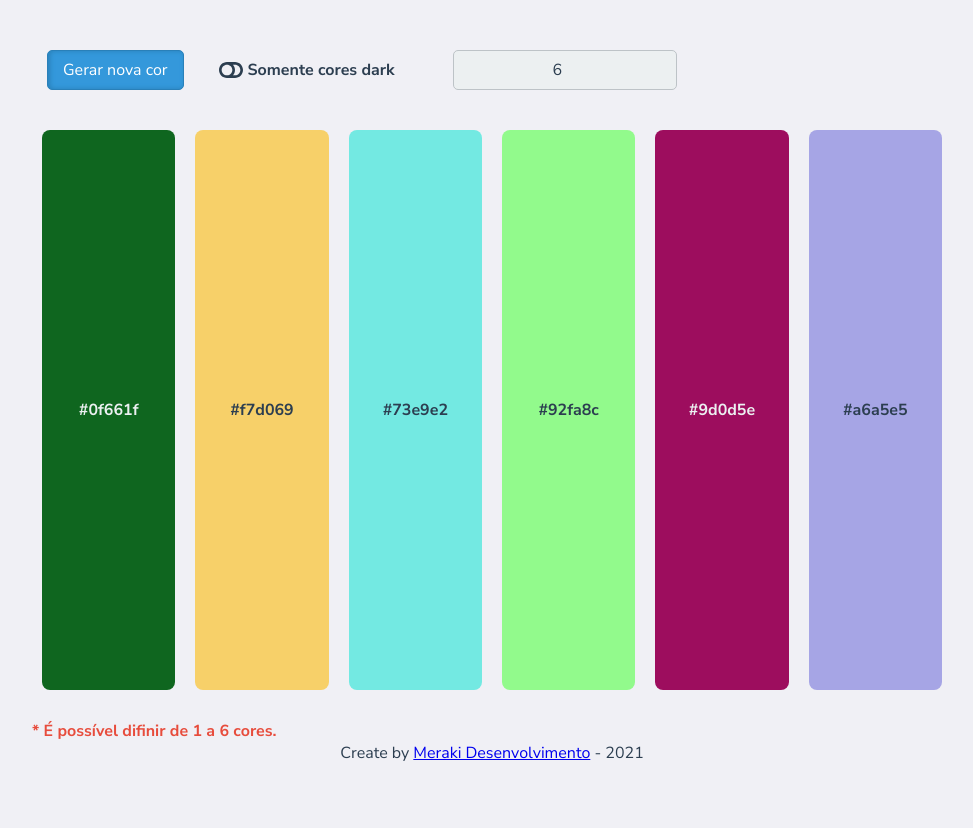
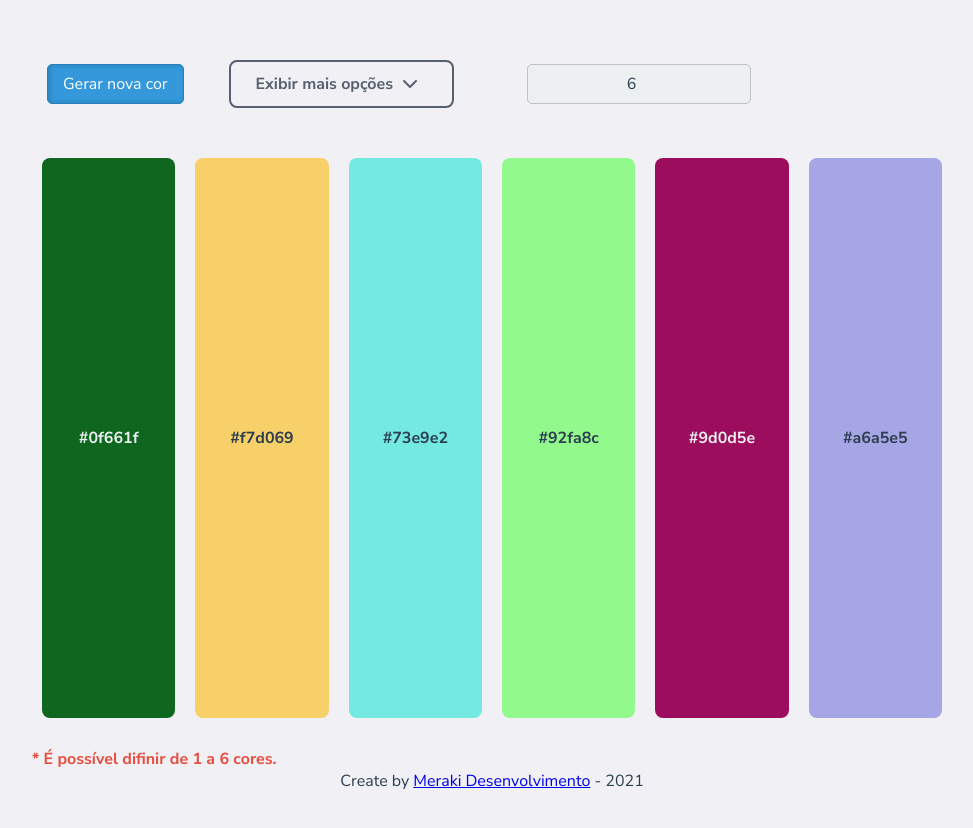
Before and after one commit to ajjunior33/the-colors, a React (Create React App) app: page / in a window 1280 px wide. Shown: the top 828 px of the page, without its empty margins (148-1121 px from the left). Before the commit the page ends 804 px from the top, so only its background shows below. Built offline with nearby package versions, Linux system fonts and the light colour scheme.

Commit message:
Dropdown.

```diff
--- a/src/App.js
+++ b/src/App.js
@@ -1,5 +1,4 @@
 import { useState, useEffect } from "react";
-import { FaToggleOff, FaToggleOn } from "react-icons/fa";
 
 //Styles
 import GlobalStyle from "./styles/global";
@@ -11,6 +10,7 @@ import { TextDanger } from "./styles/Text";
 
 //Components
 import { FooterComponent } from "./components/FooterComponent";
+import { DropdownComponent } from "./components/DropdownComponent";
 
 function App() {
   const [valueCol, setValueCol] = useState([]);
@@ -90,12 +90,7 @@ function App() {
         </div>
 
         <div>
-          {active === false ? (
-            <FaToggleOff onClick={() => setActive(true)} />
-          ) : (
-            <FaToggleOn onClick={() => setActive(false)} />
-          )}
-          <strong>Somente cores dark</strong>
+          <DropdownComponent />
         </div>
 
         <div style={{ width: "280px" }}>
--- /dev/null
+++ b/src/components/DropdownComponent.js
@@ -0,0 +1,37 @@
+import { useState } from "react";
+import { FiChevronDown } from "react-icons/fi";
+import { DropdownList, DropdownPanel } from "../styles/Dropdown";
+
+//Components
+import { DropdownComponentItem } from './DropdownComponentItem';
+
+const DropdownComponent = () => {
+  const [active, setActive] = useState(false);
+  function handleActiveDropdown() {
+    if (active === true) {
+      setActive(false);
+    } else {
+      setActive(true);
+    }
+  }
+  return (
+    <>
+      <DropdownPanel onClick={handleActiveDropdown}>
+        <span>
+          Exibir mais opções <FiChevronDown />
+        </span>
+
+        {active === true && (
+          <DropdownList>
+            <span>Cores</span>
+            <DropdownComponentItem itemName="Cores salvas"/>
+            <span>Configurações</span>
+            <DropdownComponentItem itemName="Distribuição de cores"/>
+          </DropdownList>
+        )}
+      </DropdownPanel>
+    </>
+  );
+};
+
+export { DropdownComponent };
--- /dev/null
+++ b/src/components/DropdownComponentItem.js
@@ -0,0 +1,12 @@
+import { FiChevronRight } from "react-icons/fi";
+
+import { DropdownItem } from "../styles/Dropdown";
+const DropdownComponentItem = ({ itemName }) => {
+  return (
+    <DropdownItem>
+      {itemName} <FiChevronRight />
+    </DropdownItem>
+  );
+};
+
+export { DropdownComponentItem };
--- /dev/null
+++ b/src/styles/Dropdown.js
@@ -0,0 +1,74 @@
+import styled from "styled-components";
+
+export const DropdownPanel = styled.div`
+  position: relative;
+  width: 100%;
+  border: 2px solid #57606f;
+  padding: 10px 25px;
+  border-radius: 8px;
+  span {
+    display: flex;
+    flex-direction: row;
+    align-items: center;
+    cursor: pointer;
+    font-weight: bold;
+    color: #57606f;
+
+    -webkit-touch-callout: none; /* iOS Safari */
+    -webkit-user-select: none; /* Safari */
+    -khtml-user-select: none; /* Konqueror HTML */
+    -moz-user-select: none; /* Old versions of Firefox */
+    -ms-user-select: none; /* Internet Explorer/Edge */
+    user-select: none; /* Non-prefixed version, currently
+                                  supported by Chrome, Edge, Opera and Firefox */
+  }
+`;
+
+export const DropdownList = styled.div`
+  position: absolute;
+  top: 40px;
+  width: 380px;
+  border-radius: 8px;
+  z-index: 1000;
+  background-color: #f1f2f6;
+  padding: 30px;
+
+  display: flex;
+  flex-direction: column !important;
+  border: 1px solid rgba(47, 53, 66, .6);
+  box-shadow: 1px 1px 15px rgba(47, 53, 66, 0.4);
+  span {
+    width: 90%;
+    background-color: #ced6e0;
+    color: #2f3542;
+    padding: 5px;
+    font-weight: bold;
+    margin: 5px;
+    border-radius: 8px;
+  }
+  @media (max-width: 640px) {
+    width: 300px;
+  }
+`;
+export const DropdownItem = styled.button`
+  width: 90%;
+  display: flex;
+  flex-direction: row;
+  align-items: center;
+  justify-content: space-around;
+
+  padding: 10px 5px;
+  text-align: center;
+  font-size: 1.1em;
+  font-weight: bold;
+  transition: 500ms;
+  background-color: #f1f2f6;
+  color: #2f3542;
+  border: none;
+
+  border-radius: 8px;
+
+  &:hover {
+    background-color: #ced6e0;
+  }
+`;
```
